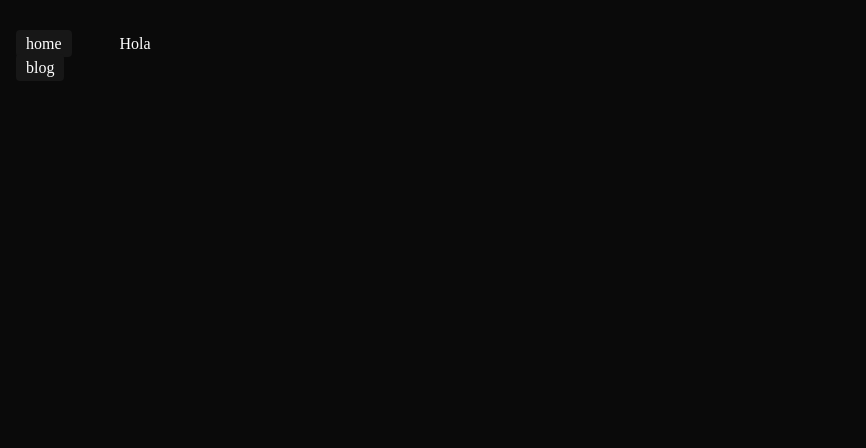
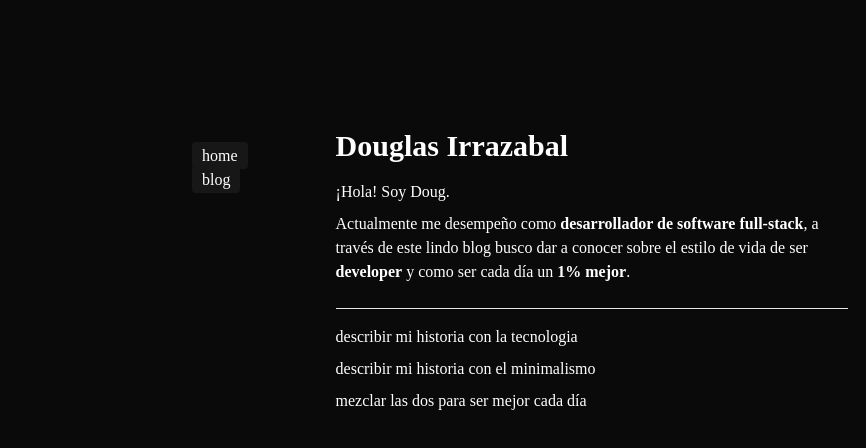
Before and after one commit to DouglasIrrazabal/my-blog, a Next.js app: page / in a window 1280 px wide. Shown: the top 448 px of the page, without its empty margins (0-866 px from the left). Built offline with nearby package versions, Linux system fonts and the light colour scheme.

Commit message:
fix in layout and content to HomePage

```diff
--- a/app/layout.tsx
+++ b/app/layout.tsx
@@ -12,10 +12,12 @@ export default function RootLayout({
   children: React.ReactNode;
 }) {
   return (
-    <html lang="es" className="bg-neutral-950 font-montserrat text-white">
-      <body className="flex flex-col mt-4 mx-4 max-w-4xl sm:flex-row">
+    <html lang="es" className="bg-neutral-950 font-montserrat text-white mx-4">
+      <body className="flex flex-col max-w-4xl mt-4 md:flex-row md:mt-20 lg:mt-32 sm:mx-auto">
         <Navigation />
-        <main className="flex flex-col mt-4 px-2">{children}</main>
+        <main className="flex flex-col flex-auto mt-4 px-2 md:mt-0">
+          {children}
+        </main>
       </body>
     </html>
   );
--- a/app/page.tsx
+++ b/app/page.tsx
@@ -1,7 +1,31 @@
+import Image from "next/image";
+
 const HomePage = () => {
   return (
     <>
-      <h1>Hola</h1>
+      <h1 className="font-bold text-3xl mb-4">Douglas Irrazabal</h1>
+      <p className="mb-2">¡Hola! Soy Doug.</p>
+      <p className="mb-2 max-w-lg">
+        Actualmente me desempeño como{" "}
+        <b>desarrollador de software full-stack</b>, a través de este lindo blog
+        busco dar a conocer sobre el estilo de vida de ser <b>developer</b> y
+        como ser cada día un <b>1% mejor</b>.
+      </p>
+      {/*
+      <Image
+        priority={true}
+        src="/avatar.jpg"
+        alt="Foto de Doug"
+        width="0"
+        height="0"
+        sizes="100vw"
+        className="rounded w-32 h-auto"
+      />
+      */}
+      <hr className="my-4 max-w-lg" />
+      <p className="mb-2 max-w-lg">describir mi historia con la tecnologia</p>
+      <p className="mb-2 max-w-lg">describir mi historia con el minimalismo</p>
+      <p className="mb-2 max-w-lg">mezclar las dos para ser mejor cada día</p>
     </>
   );
 };
--- a/components/Navigation.tsx
+++ b/components/Navigation.tsx
@@ -11,7 +11,7 @@ const navItems = {
 
 const Navigation = () => {
   return (
-    <nav className="flex flex-row place-content-start sm:flex-col sm:pr-10 sm:mt-4">
+    <nav className="flex flex-row place-content-start md:flex-col md:pr-20 md:mt-4">
       {Object.entries(navItems).map(([path, { name }]) => {
         return (
           <Link key={path} href={path}>
```
Also changed, not shown: app/page.module.css (deleted), public/avatar.jpg (added).
